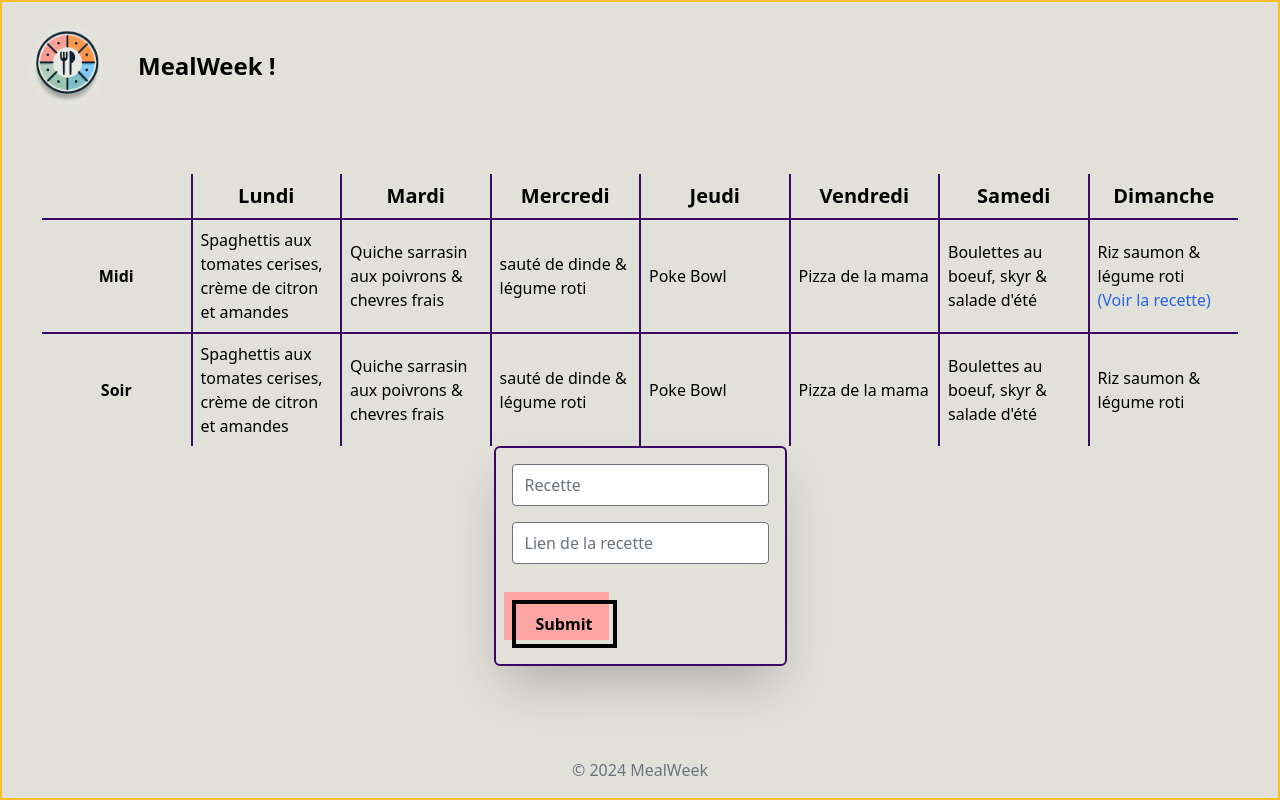
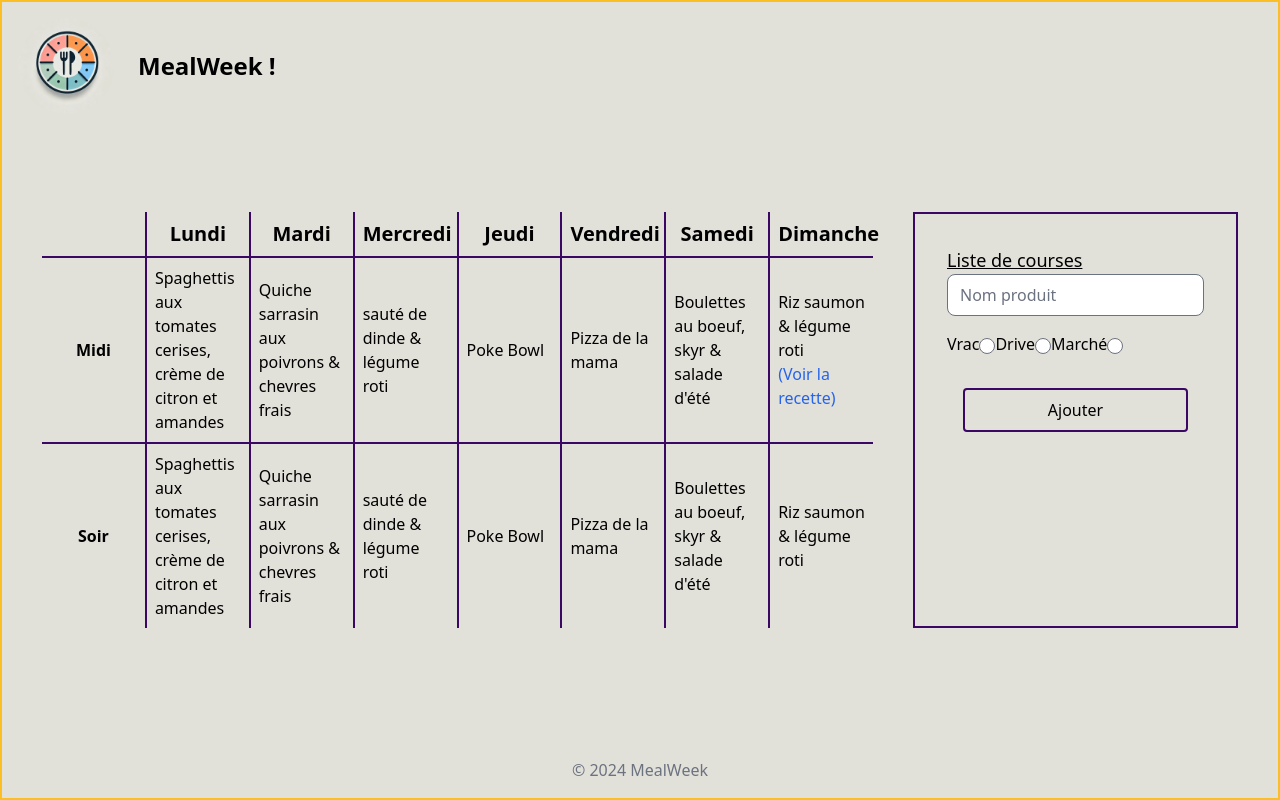
Before and after one commit to Cedrenou/MealWeek, a Vue app: page / in a window 1280 px wide. Built offline with nearby package versions, Linux system fonts and the light colour scheme.

Commit message:
add UI component

```diff
--- a/package.json
+++ b/package.json
@@ -9,6 +9,7 @@
     "preview": "vite preview"
   },
   "dependencies": {
+    "@heroicons/vue": "^2.1.5",
     "eslint": "^9.9.1",
     "prettier": "^3.3.3",
     "vue": "^3.4.29"
--- a/src/App.vue
+++ b/src/App.vue
@@ -15,9 +15,11 @@
     <main
       class="container flex-grow flex-col mx-auto p-6 flex items-center justify-center"
     >
-      <WeeklyMenu />
-
-      <MealForm />
+      <div class="flex flew-row gap-10">
+        <WeeklyMenu />
+        <ShoppingList />
+      </div>
+      <MealForm v-if="false" />
     </main>
 
     <footer class="py-4 mt-8 text-center text-gray-500">
@@ -29,4 +31,5 @@
 <script setup>
 import WeeklyMenu from "@/components/WeeklyMenu.vue";
 import MealForm from "@/components/MealForm.vue";
+import ShoppingList from "@/components/ShoppingList.vue";
 </script>
--- a/src/components/ShoppingList.vue
+++ b/src/components/ShoppingList.vue
@@ -0,0 +1,97 @@
+<template>
+  <div class="border-purple-950 border-2 p-8">
+    <h1 class="text-nowrap text-lg underline">Liste de courses</h1>
+    <form @submit.prevent="addProduct" class="flex flex-col">
+      <input
+        type="text"
+        placeholder="Nom produit"
+        class="rounded-lg"
+        required
+        v-model="shoppingForm.name"
+      />
+
+      <div class="py-4 text-nowrap">
+        <label for="V">Vrac</label>
+        <input
+          type="radio"
+          id="V"
+          value="V"
+          v-model="shoppingForm.tag"
+          name="shoppingTag"
+          required
+        />
+
+        <label for="D">Drive</label>
+        <input
+          type="radio"
+          id="D"
+          value="D"
+          v-model="shoppingForm.tag"
+          name="shoppingTag"
+          required
+        />
+
+        <label for="M">Marché</label>
+        <input
+          type="radio"
+          id="M"
+          value="M"
+          v-model="shoppingForm.tag"
+          name="shoppingTag"
+          required
+        />
+      </div>
+
+      <button class="border-purple-950 border-2 p-2 rounded m-4" type="submit">
+        Ajouter
+      </button>
+    </form>
+
+    <ul class="pt-4">
+      <li
+        v-for="(product, index) in sortedShoppingList"
+        :key="index"
+        class="list-disc text-nowrap py-4 flex flex-row items-center justify-between"
+      >
+        <div>
+          <Tag :tag="product.tag" />
+          <span> - {{ product.name }}</span>
+        </div>
+
+        <TrashIcon
+          class="w-6 h-6 cursor-pointer hover:animate-pulse"
+          @click="deleteProduct(index)"
+        />
+      </li>
+    </ul>
+  </div>
+</template>
+
+<script setup>
+import { TrashIcon } from "@heroicons/vue/24/outline";
+import { computed, ref } from "vue";
+import Tag from "@/components/UI/Tag.vue";
+
+const shoppingForm = ref({
+  name: "",
+  tag: "",
+});
+
+const shoppingList = ref([]);
+
+const addProduct = () => {
+  console.log("ajouté produit", shoppingForm.value);
+  shoppingList.value.push({ ...shoppingForm.value });
+
+  shoppingForm.value.name = "";
+  shoppingForm.value.tag = "";
+};
+
+const deleteProduct = (index) => {
+  shoppingList.value.splice(index, 1);
+};
+
+const sortedShoppingList = computed(() => {
+  return shoppingList.value.sort((a, b) => a.tag.localeCompare(b.tag));
+});
+</script>
--- /dev/null
+++ b/src/components/UI/Tag.vue
@@ -0,0 +1,28 @@
+<template>
+  <div class="inline-block">
+    <span class="py-1 px-2 rounded text-sm uppercase" :class="`tag-${tag}`">{{
+      tag
+    }}</span>
+  </div>
+</template>
+
+<script setup>
+const { props } = defineProps(["tag"]);
+</script>
+
+<style scoped>
+.tag-V {
+  background-color: #3b82f6;
+  color: #fff;
+}
+
+.tag-D {
+  background-color: #f59e0b;
+  color: #fff;
+}
+
+.tag-M {
+  background-color: #10b981;
+  color: #fff;
+}
+</style>
```
Also changed, not shown: 1 other file (tests, documents, lock files or other folders).
